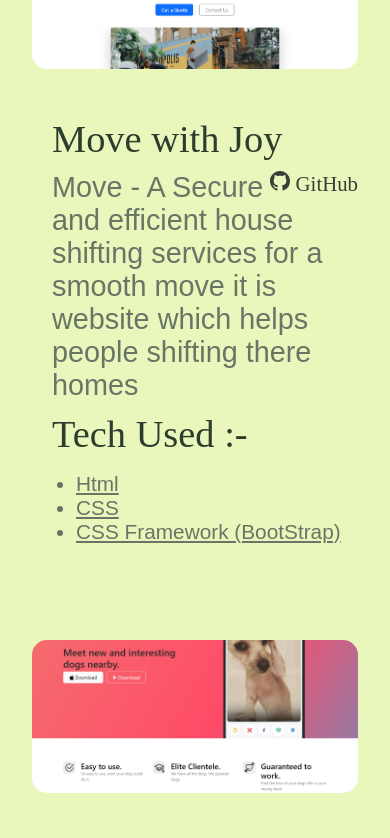
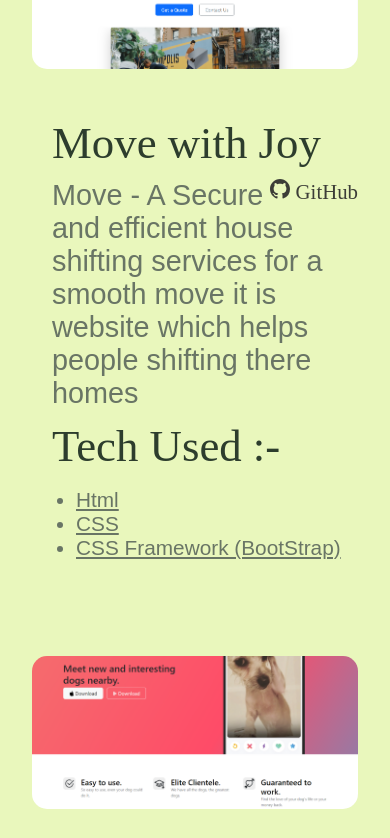
Before and after one commit to Ronak010325/Demo-PortFolio, a plain HTML site: page index.html in a window 390 px wide. Shown: the part 2165-3003 px from the top of the page. Drawn offline with Linux system fonts and the light colour scheme; a web font is replaced by a local one.

Commit message:
Project title size changes

```diff
--- a/style.css
+++ b/style.css
@@ -176,6 +176,7 @@ body .center {
 
 #projects .title-container {
     height: fit-content;
+    /* width: 100%; */
 }
 
 #projects .title-text {
@@ -271,6 +272,10 @@ body .center {
         font-size: 10px;
     }
 
+    #projects .inner .child2 h3 {
+        font-size: 2.8rem;
+    }
+
     #contact-me button {
         width: 10rem;
         height: 4rem;
```
